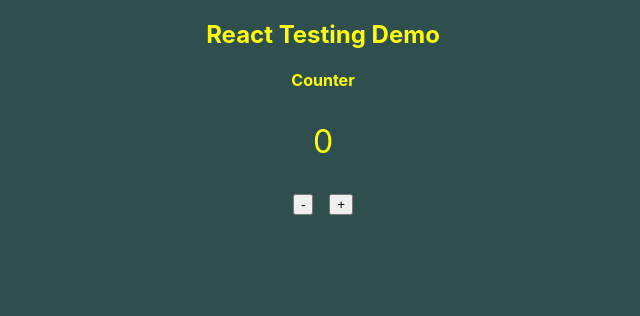
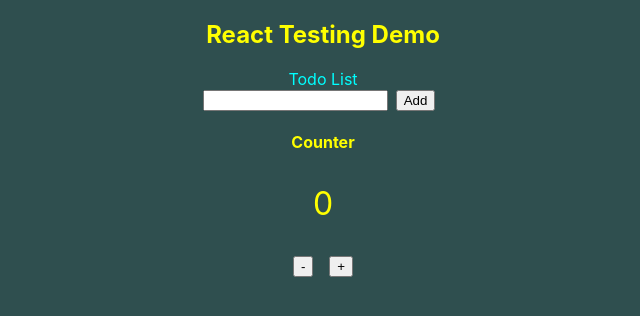
Before and after one commit to thekrprince/react-testing-talk-code, a React (Create React App) app: page /#/counter in a window 1280 px wide. Shown: the top 316 px of the page, without its empty margins (317-957 px from the left). Built offline with nearby package versions, Linux system fonts and the light colour scheme.

Commit message:
added todo

```diff
--- a/src/App.js
+++ b/src/App.js
@@ -1,6 +1,7 @@
 import { RouterProvider, createHashRouter } from "react-router-dom";
 import Counter from "./components/counter/counter";
 import Switch from "./components/switch";
+import Todo from "./components/todo";
 import "./App.css";
 
 function App() {
@@ -18,6 +19,7 @@ function App() {
   return (
     <div className="App">
       <h2>React Testing Demo</h2>
+      <Todo />
       <RouterProvider router={router} />
     </div>
   );
--- /dev/null
+++ b/src/components/todo/add-input.js
@@ -0,0 +1,24 @@
+import React, { useState } from "react";
+
+const AddInput = ({ todoItems, setTodoItems }) => {
+  const [inputVal, setInputVal] = useState("");
+
+  const submitHandler = (e) => {
+    e.preventDefault();
+    const obj = [...todoItems];
+    setTodoItems([...obj, inputVal]);
+  };
+
+  return (
+    <form onSubmit={submitHandler}>
+      <input
+        type="text"
+        value={inputVal}
+        onChange={(e) => setInputVal(e.target.value)}
+      />
+      <button type="submit">Add</button>
+    </form>
+  );
+};
+
+export default AddInput;
--- /dev/null
+++ b/src/components/todo/index.js
@@ -0,0 +1,18 @@
+import React, { useState } from "react";
+import TodoList from "./todo-list";
+import AddInput from "./add-input";
+import "./todo.css";
+
+const Todo = () => {
+  const [todoItems, setTodoItems] = useState([]);
+
+  return (
+    <div className="todo">
+      Todo List
+      <AddInput todoItems={todoItems} setTodoItems={setTodoItems} />
+      <TodoList todoItems={todoItems} />
+    </div>
+  );
+};
+
+export default Todo;
--- /dev/null
+++ b/src/components/todo/todo-list.js
@@ -0,0 +1,11 @@
+const TodoList = ({ todoItems }) => {
+  return (
+    <div>
+      {todoItems.map((item, id) => (
+        <p key={id}>{item}</p>
+      ))}
+    </div>
+  );
+};
+
+export default TodoList;
--- /dev/null
+++ b/src/components/todo/todo.css
@@ -0,0 +1,4 @@
+/* Todo style */
+.todo {
+  color: aqua;
+}
```
